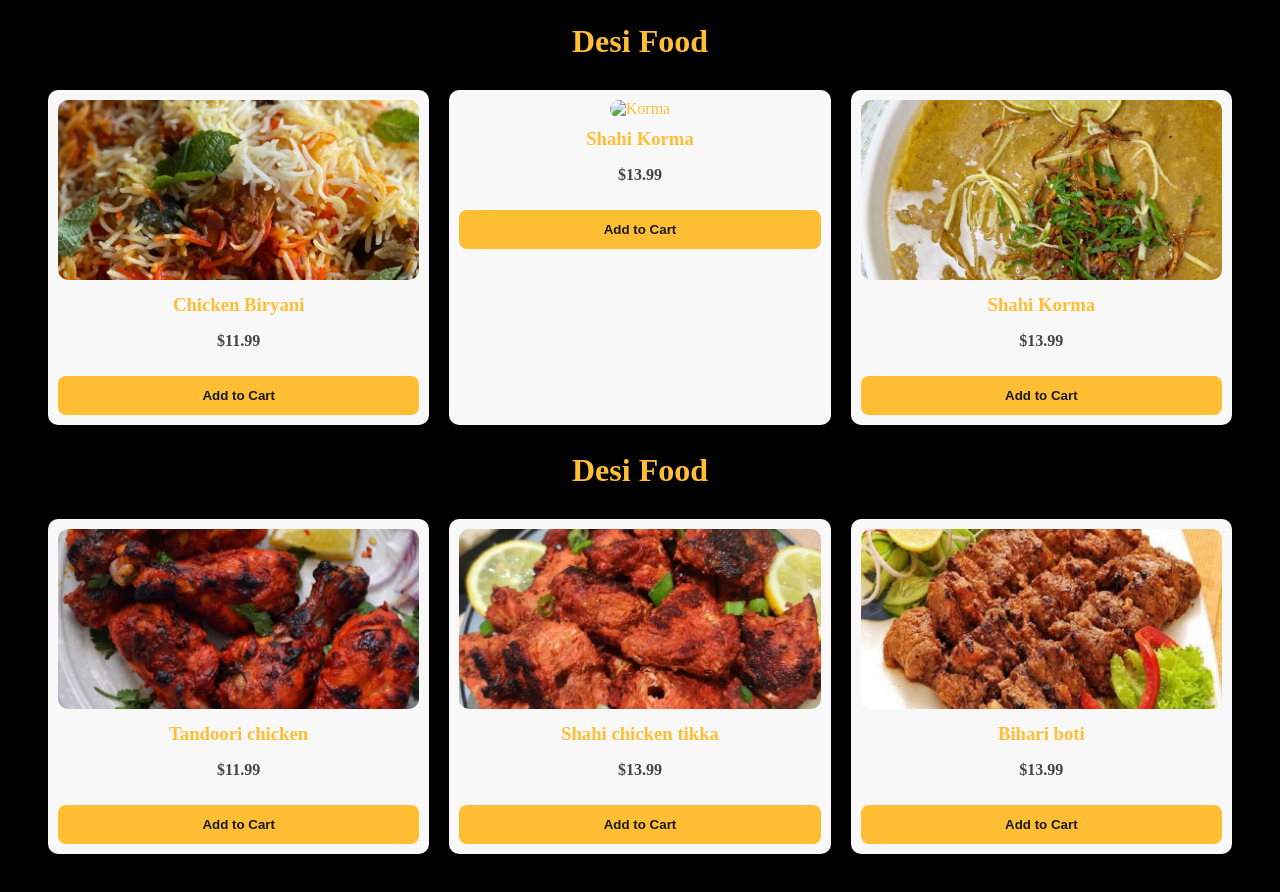
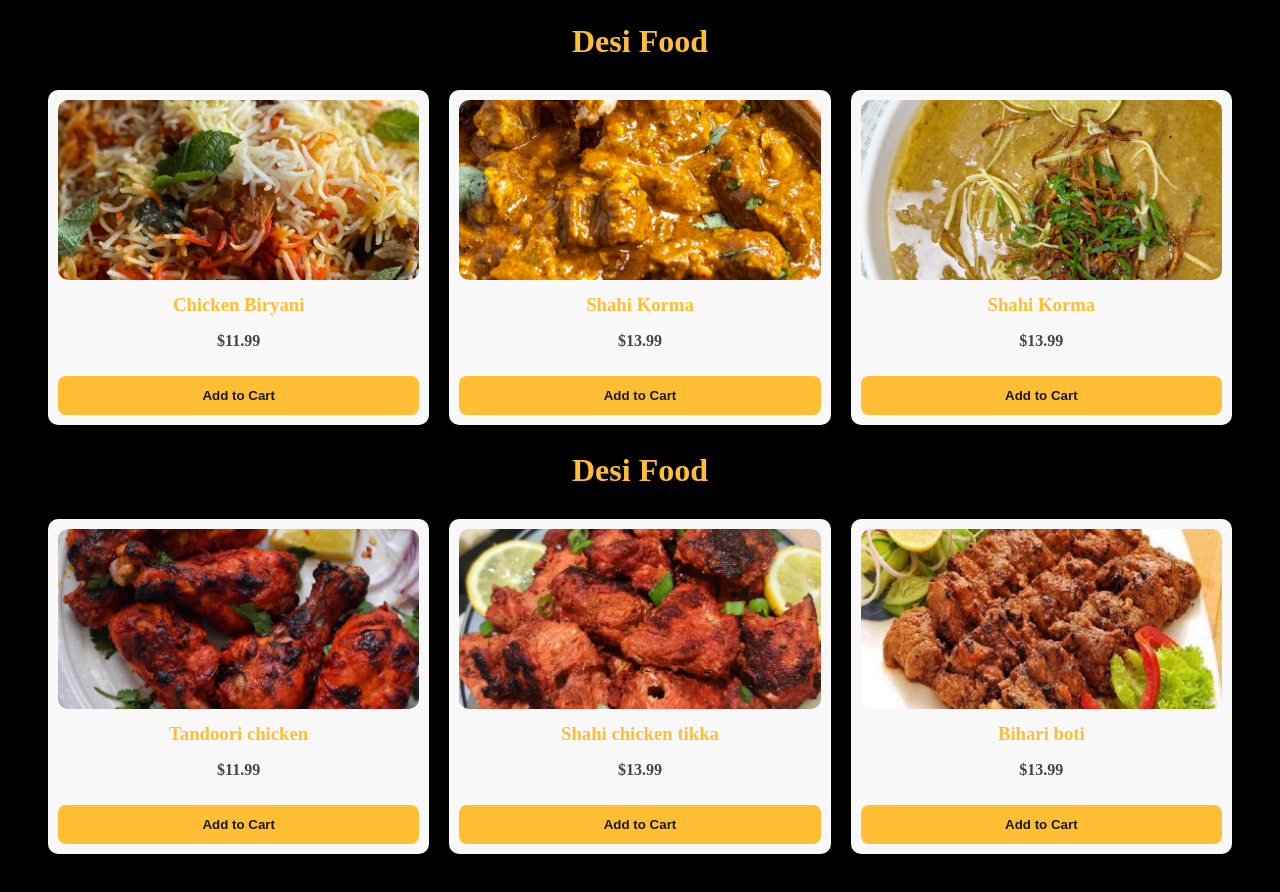
Before and after one commit to MARIAHUSSAIN123/food-cuisine, a plain HTML site: page index.html in a window 1280 px wide. Shown: the part 1030-1922 px from the top of the page. Drawn offline with Linux system fonts and the light colour scheme.

Commit message:
Update index.html

```diff
--- a/index.html
+++ b/index.html
@@ -67,7 +67,7 @@
         <button class="add-to-cart" data-id="burger123" data-name="Cheese Burger" data-price="10.99" data-image="./Burger 🍔.jpg">Add to Cart</button>
       </div>
       <div class="card">
-        <img src="./js/Lamb Korma Recipe.jpg" alt="Korma">
+        <img src="./Lamb Korma Recipe.jpg" alt="Korma">
         <h3>Shahi Korma</h3>
         <p>$13.99</p>
         <button class="add-to-cart" data-id="burger123" data-name="Cheese Burger" data-price="10.99" data-image="./Burger 🍔.jpg">Add to Cart</button>
```
